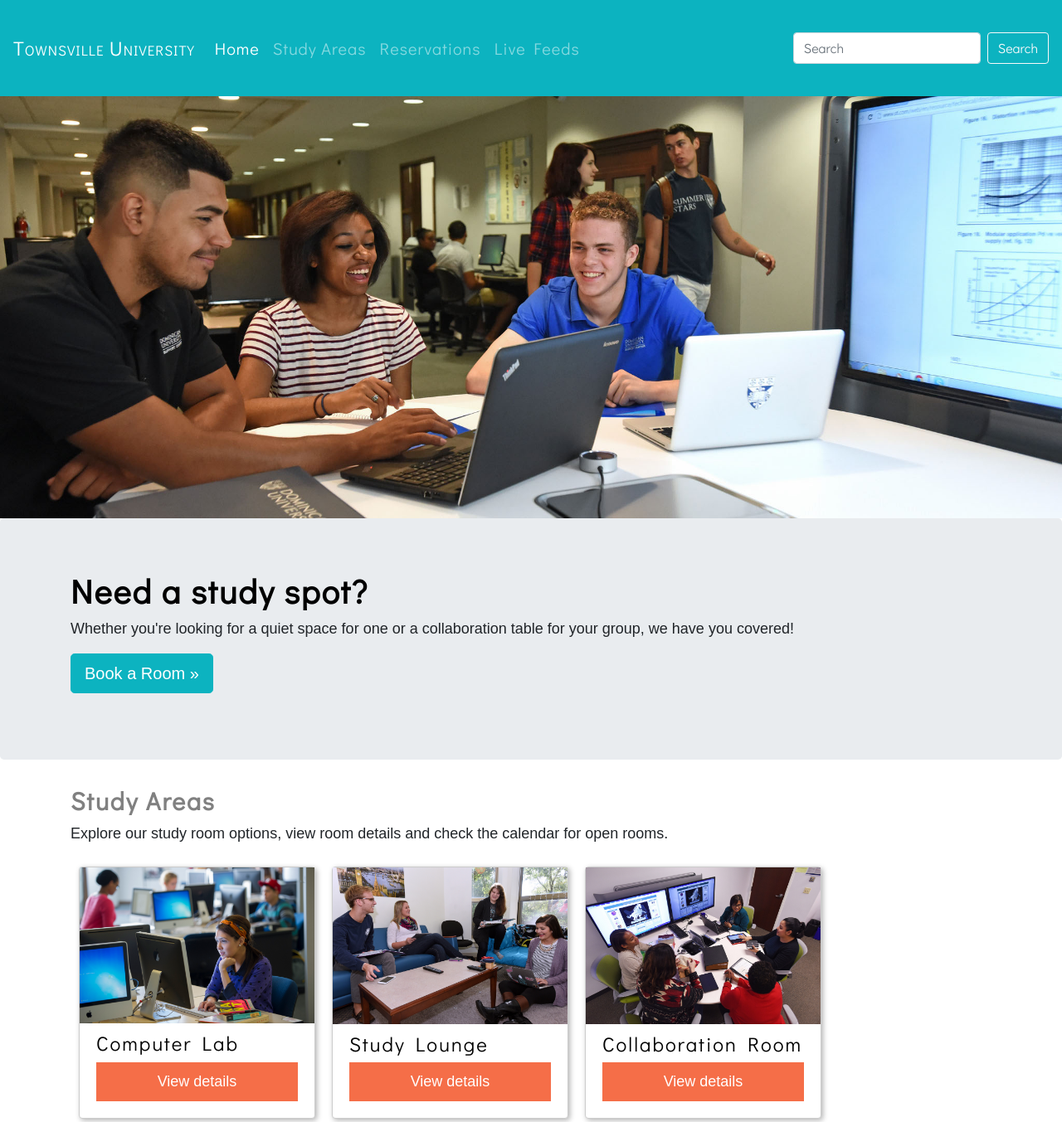
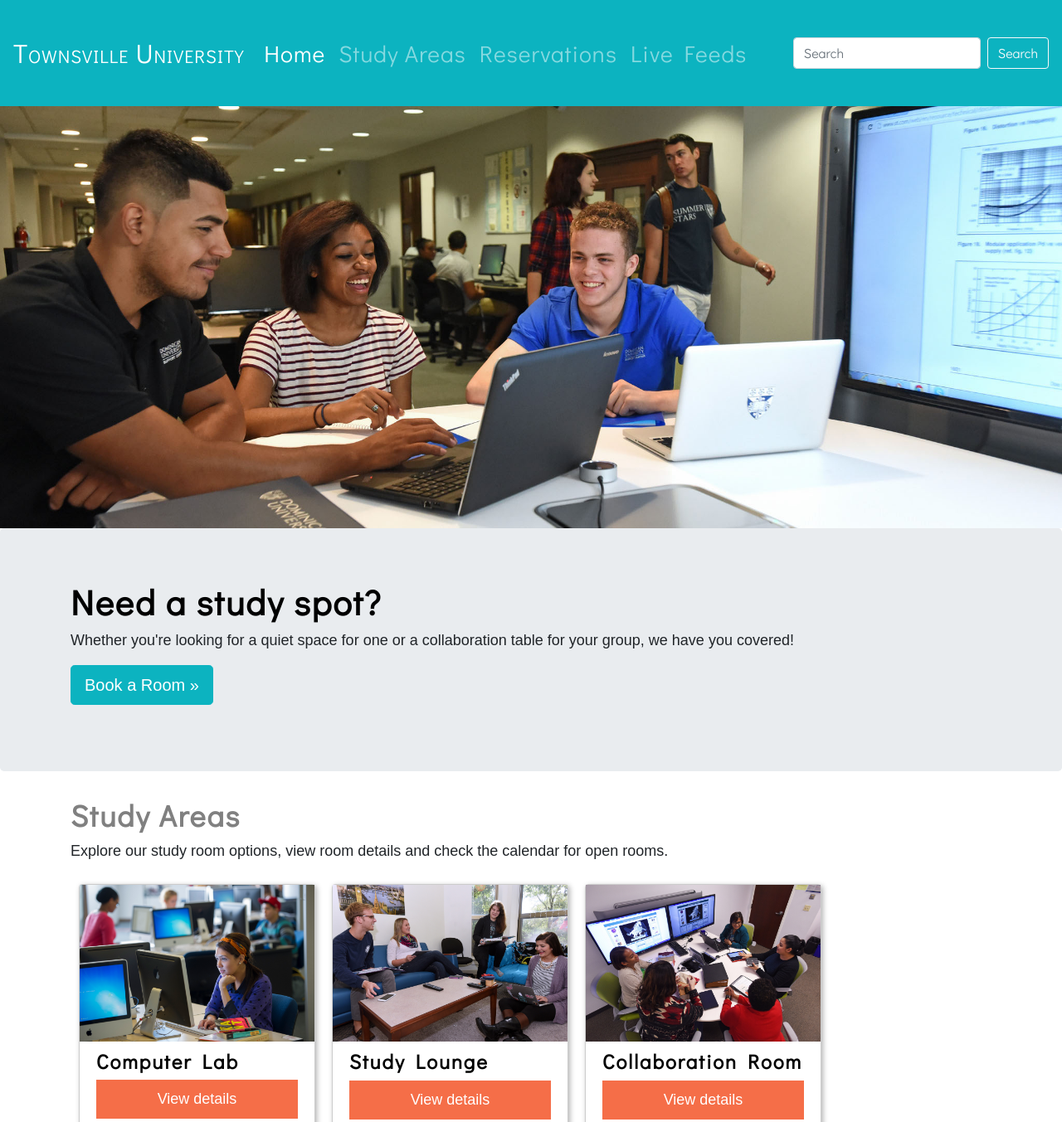
Before and after one commit to ChristineCee/wk15, a plain HTML site: page index.html in a window 1280 px wide. Shown: the top 1353 px of the page at 83% size. Drawn offline with nearby package versions, Linux system fonts and the light colour scheme.

Commit message:
Commit changes
Changes to font size

```diff
--- a/index.html
+++ b/index.html
@@ -11,7 +11,7 @@
   <script src="https://maxcdn.bootstrapcdn.com/bootstrap/4.0.0/js/bootstrap.bundle.min.js"></script>
   <style>
   .navbar {
-    font-family: 'Didact Gothic';font-size: 20px;
+    font-family: 'Didact Gothic';font-size: 28px;
     letter-spacing: 1px;
     margin-bottom: 0;
     border: 0;
@@ -19,7 +19,7 @@
     padding-bottom: 35px;
     }
   .navbar-brand {
-  font-family: 'Didact Gothic';font-size: 24px;
+  font-family: 'Didact Gothic';font-size:32px;
   font-variant: small-caps;
   letter-spacing: 1px;
   }
@@ -36,13 +36,13 @@
     background-color: #fff;
     }
   h1 {
-    font-family: 'Didact Gothic';font-size: 40px;
+    font-family: 'Didact Gothic';font-size: 42px;
     color: black;
     font-weight: bold;
     letter-spacing: 2px;
     }
   h2 {
-  font-family: 'Didact Gothic';font-size: 30px;
+  font-family: 'Didact Gothic';font-size: 36px;
   color: gray;
   font-weight: bold;
   letter-spacing: 2px;
@@ -50,6 +50,7 @@
    h3 {
   font-family: 'Didact Gothic';font-size: 24px;
   color: black;
+  font-weight: bold;
   letter-spacing: 2px;
   }
    .btn-bookroom {
@@ -127,7 +128,7 @@ fieldset[disabled] .btn-bookroom.active {
     }
 
    .news {
-    font-family: 'Arial';font-size: 14px;
+    font-family: 'Arial';font-size: 16px;
     padding-bottom: 10px;
     }
 
```
